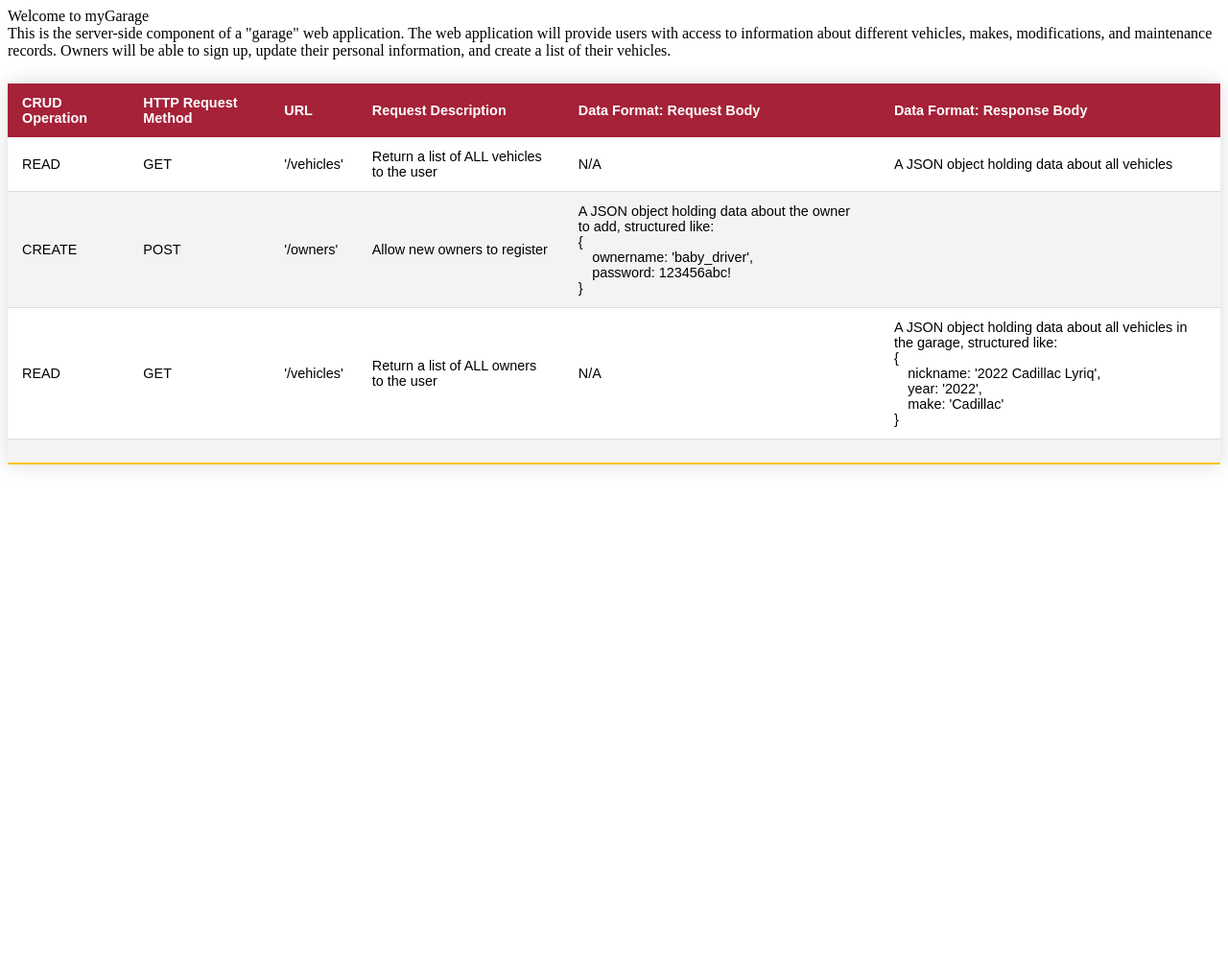
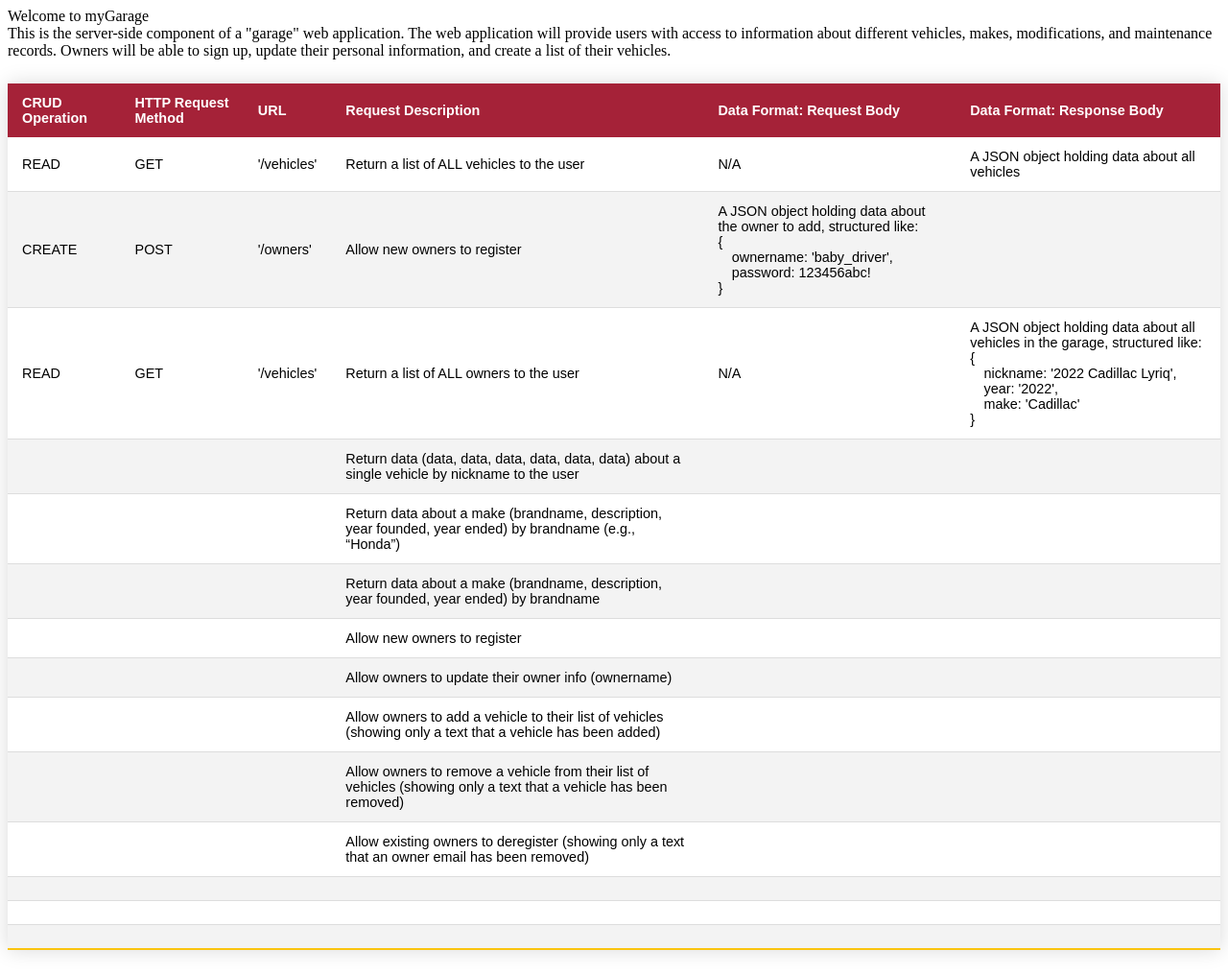
Before and after one commit to drewwmercer/garage_api, a website: page public/documentation.html in a window 1280 px wide. Shown: the whole page at 96% size. Before the commit the page ends 800 px from the top, so only its background shows below. Drawn offline with Linux system fonts and the light colour scheme.

Commit message:
Working on routes and starter data

```diff
--- a/public/documentation.html
+++ b/public/documentation.html
@@ -54,6 +54,86 @@
                     <td></td>
                     <td></td>
                     <td></td>
+                    <td>Return data (data, data, data, data, data, data) about a single vehicle by nickname to the user</td>
+                    <td></td>
+                    <td></td>
+                </tr>
+                <tr>
+                    <td></td>
+                    <td></td>
+                    <td></td>
+                    <td>Return data about a make (brandname, description, year founded, year ended) by brandname (e.g., “Honda”)</td>
+                    <td></td>
+                    <td></td>
+                </tr>
+                <tr>
+                    <td></td>
+                    <td></td>
+                    <td></td>
+                    <td>Return data about a make (brandname, description, year founded, year ended) by brandname</td>
+                    <td></td>
+                    <td></td>
+                </tr>
+                <tr>
+                    <td></td>
+                    <td></td>
+                    <td></td>
+                    <td>Allow new owners to register</td>
+                    <td></td>
+                    <td></td>
+                </tr>
+                <tr>
+                    <td></td>
+                    <td></td>
+                    <td></td>
+                    <td>Allow owners to update their owner info (ownername)</td>
+                    <td></td>
+                    <td></td>
+                </tr>
+                <tr>
+                    <td></td>
+                    <td></td>
+                    <td></td>
+                    <td>Allow owners to add a vehicle to their list of vehicles (showing only a text that a vehicle has been added)</td>
+                    <td></td>
+                    <td></td>
+                </tr>
+                <tr>
+                    <td></td>
+                    <td></td>
+                    <td></td>
+                    <td>Allow owners to remove a vehicle from their list of vehicles (showing only a text that a vehicle has been removed)</td>
+                    <td></td>
+                    <td></td>
+                </tr>
+                <tr>
+                    <td></td>
+                    <td></td>
+                    <td></td>
+                    <td>Allow existing owners to deregister (showing only a text that an owner email has been removed)</td>
+                    <td></td>
+                    <td></td>
+                </tr>
+                <tr>
+                    <td></td>
+                    <td></td>
+                    <td></td>
+                    <td></td>
+                    <td></td>
+                    <td></td>
+                </tr>
+                <tr>
+                    <td></td>
+                    <td></td>
+                    <td></td>
+                    <td></td>
+                    <td></td>
+                    <td></td>
+                </tr>
+                <tr>
+                    <td></td>
+                    <td></td>
+                    <td></td>
                     <td></td>
                     <td></td>
                     <td></td>
```
Also changed, not shown: index.js (+13 -0 lines).
